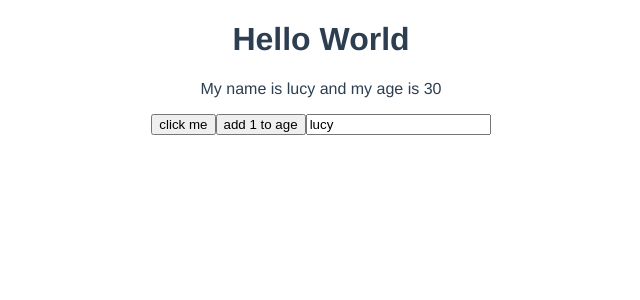
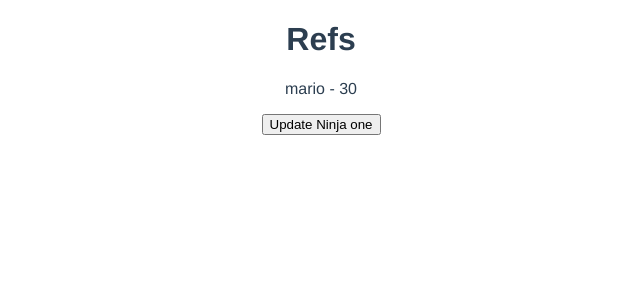
Before and after one commit to Lu-Smith/vue_blog, a Vue app: page / in a window 1280 px wide. Shown: the top 300 px of the page, without its empty margins (319-959 px from the left). Built offline with nearby package versions, Linux system fonts and the light colour scheme.

Commit message:
Updated HomeView

```diff
--- a/src/views/HomeView.vue
+++ b/src/views/HomeView.vue
@@ -1,10 +1,8 @@
 <template>
   <div class="home">
-    <h1>Hello World</h1>
-    <p>My name is {{ name }} and my age is {{ age }}</p>
-    <button @click ="handleClick">click me</button>
-    <button @click ="age++">add 1 to age</button>
-    <input type="text" v-model="name">
+    <h1>Refs</h1>
+    <p>{{ ninjaOne.name }} - {{ ninjaOne.age }}</p>
+    <button @click ="updateNinjaOne">Update Ninja one</button>
   </div>
 </template>
 
@@ -16,15 +14,13 @@
   name: 'HomeView',
   setup() {
 
-    let name = ref('lucy')
-    let age = ref(30)
+    const ninjaOne = ref({ name:'mario', age: 30})
 
-    const handleClick = () => {
-      name.value = 'luigi'
-      age.value = '23'
+    const updateNinjaOne = () => {
+      ninjaOne.value.age = 40
     }
 
-    return {name, age, handleClick }
+    return { ninjaOne, updateNinjaOne }
   }
 }
 </script>
```
